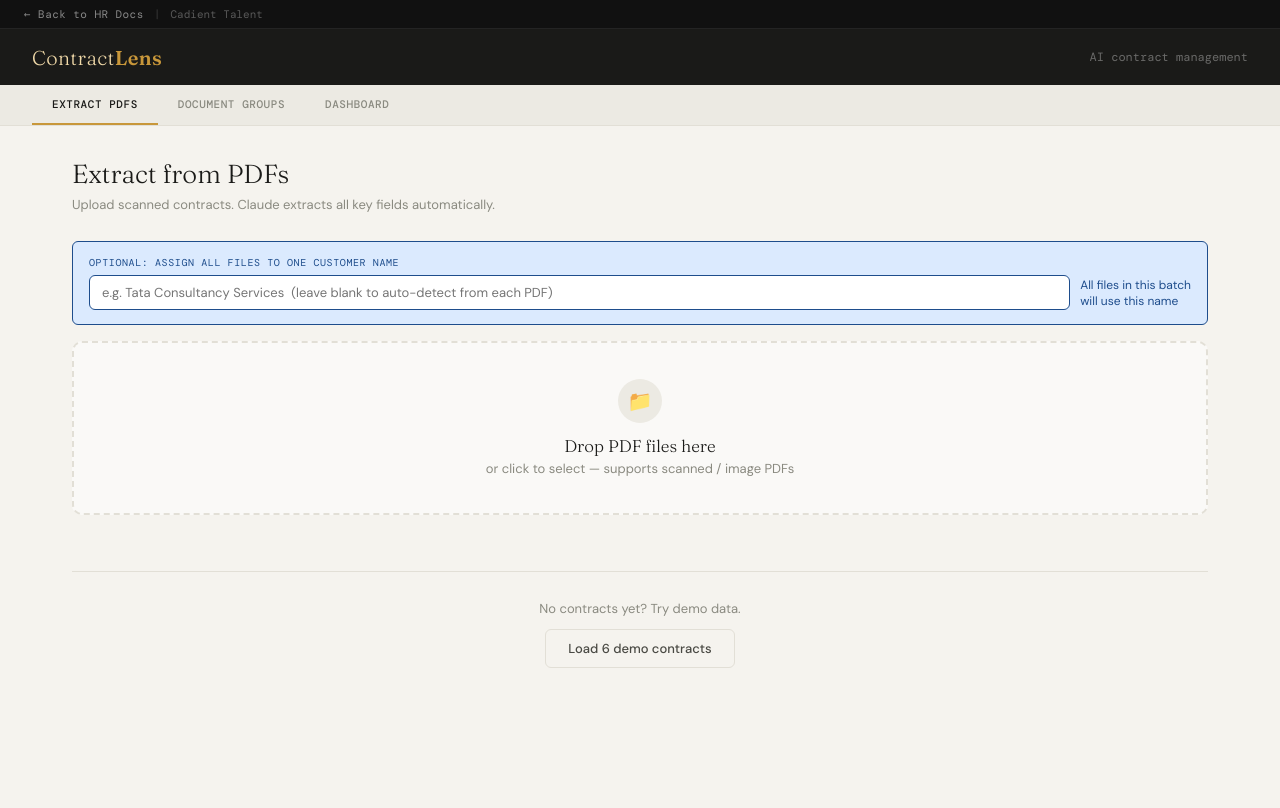
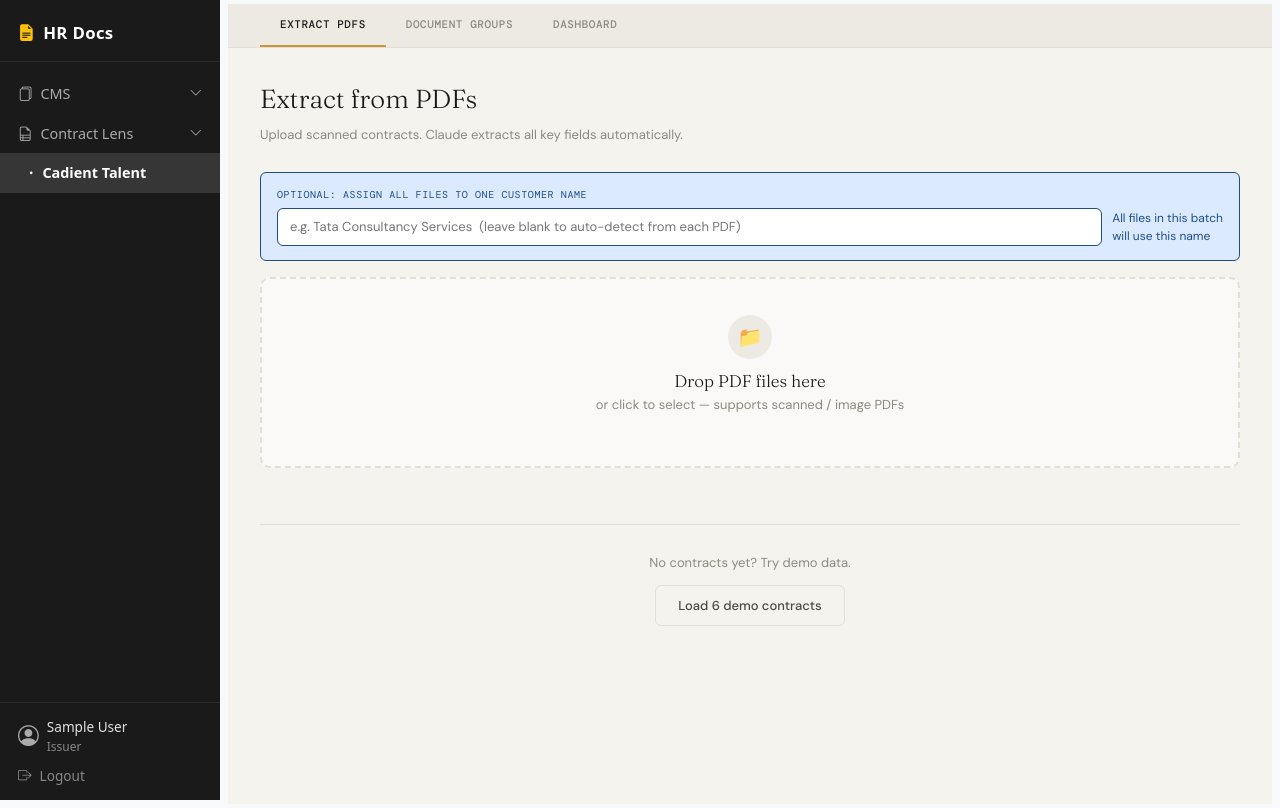
Before and after one commit to raman2324/CMS-AMS, a Django app: page /documents/contract-lens/cadient/ in a window 1280 px wide. Before the commit the page ends 668 px from the top, so only its background shows below. Run offline with Django 5.2, Linux system fonts and the light colour scheme; the visitor is signed in with stand-in values (Sample User, id 1); some libraries are stand-ins or nearby versions.

Commit message:
CMS & Contract lens separated

````diff
--- a/documents/urls.py
+++ b/documents/urls.py
@@ -33,6 +33,7 @@ urlpatterns = [
     path("manage/templates/convert-docx/", manage_views.manage_template_convert_docx, name="manage_template_convert_docx"),
 
     # Contract Lens
+    path("contract-lens/audit/", views.ContractLensAuditLogView.as_view(), name="contractlens_audit"),
     path("contract-lens/cadient/", views.cadient_talent_view, name="cadient_talent"),
     path("contract-lens/api/extract/", views.cadient_talent_extract, name="cadient_talent_extract"),
     path("contract-lens/api/analyse-group/", views.cadient_talent_analyse_group, name="cadient_talent_analyse_group"),
--- a/documents/views.py
+++ b/documents/views.py
@@ -511,8 +511,8 @@ def document_download(request, pk):
 
 class AuditLogView(LoginRequiredMixin, View):
     """
-    Dedicated audit log page — Finance Head and Viewer only.
-    Issuers and Admins get 403 (they operate the tool, they don't audit it).
+    CMS audit log — Documents + Other Documents events only (excludes Contract Lens).
+    Finance Head and Viewer only.
     """
     template_name = "documents/audit.html"
 
@@ -520,7 +520,12 @@ class AuditLogView(LoginRequiredMixin, View):
         if request.user.role not in (User.ROLE_FINANCE_HEAD, User.ROLE_VIEWER):
             raise PermissionDenied
 
-        qs = AuditEvent.objects.select_related("actor").order_by("-occurred_at")
+        qs = (
+            AuditEvent.objects
+            .exclude(event_type__startswith="contractlens.")
+            .select_related("actor")
+            .order_by("-occurred_at")
+        )
 
         # Filters
         event_type_filter = request.GET.get("event_type", "").strip()
@@ -546,9 +551,70 @@ class AuditLogView(LoginRequiredMixin, View):
         paginator = Paginator(qs, 50)
         page_obj = paginator.get_page(request.GET.get("page"))
 
+        cms_event_types = [
+            (v, l) for v, l in AuditEvent.EVENT_TYPES
+            if not v.startswith("contractlens.")
+        ]
+
         return render(request, self.template_name, {
             "page_obj": page_obj,
-            "event_types": AuditEvent.EVENT_TYPES,
+            "event_types": cms_event_types,
+            "event_type_filter": event_type_filter,
+            "actor_filter": actor_filter,
+            "date_from": date_from,
+            "date_to": date_to,
+        })
+
+
+class ContractLensAuditLogView(LoginRequiredMixin, View):
+    """
+    Contract Lens audit log — contractlens.* events only.
+    Finance Head and Viewer only.
+    """
+    template_name = "documents/contractlens_audit.html"
+
+    def get(self, request):
+        if request.user.role not in (User.ROLE_FINANCE_HEAD, User.ROLE_VIEWER):
+            raise PermissionDenied
+
+        qs = (
+            AuditEvent.objects
+            .filter(event_type__startswith="contractlens.")
+            .select_related("actor")
+            .order_by("-occurred_at")
+        )
+
+        event_type_filter = request.GET.get("event_type", "").strip()
+        if event_type_filter:
+            qs = qs.filter(event_type=event_type_filter)
+
+        actor_filter = request.GET.get("actor", "").strip()
+        if actor_filter:
+            qs = qs.filter(
+                Q(actor__username__icontains=actor_filter) |
+                Q(actor__first_name__icontains=actor_filter) |
+                Q(actor__last_name__icontains=actor_filter)
+            )
+
+        date_from = request.GET.get("date_from", "").strip()
+        if date_from:
+            qs = qs.filter(occurred_at__date__gte=date_from)
+
+        date_to = request.GET.get("date_to", "").strip()
+        if date_to:
+            qs = qs.filter(occurred_at__date__lte=date_to)
+
+        paginator = Paginator(qs, 50)
+        page_obj = paginator.get_page(request.GET.get("page"))
+
+        cl_event_types = [
+            (v, l) for v, l in AuditEvent.EVENT_TYPES
+            if v.startswith("contractlens.")
+        ]
+
+        return render(request, self.template_name, {
+            "page_obj": page_obj,
+            "event_types": cl_event_types,
             "event_type_filter": event_type_filter,
             "actor_filter": actor_filter,
             "date_from": date_from,
--- a/templates/base.html
+++ b/templates/base.html
@@ -25,20 +25,34 @@
     </div>
 
     <nav class="sidebar-nav">
-      <a class="sidebar-link {% if request.resolver_match.url_name == 'list' %}active{% endif %}"
+
+      <!-- CMS Section -->
+      <button class="sidebar-link w-100 text-start border-0 bg-transparent d-flex align-items-center"
+              type="button"
+              data-bs-toggle="collapse"
+              data-bs-target="#cmsMenu"
+              aria-expanded="{% if request.resolver_match.url_name == 'list' and request.resolver_match.app_name == 'documents' or request.resolver_match.app_name == 'uploads' or request.resolver_match.url_name == 'audit' %}true{% else %}false{% endif %}"
+              aria-controls="cmsMenu">
+        <i class="bi bi-files me-2"></i>CMS
+        <i class="bi bi-chevron-down ms-auto small {% if request.resolver_match.url_name == 'list' and request.resolver_match.app_name == 'documents' or request.resolver_match.app_name == 'uploads' or request.resolver_match.url_name == 'audit' %}rotate-180{% endif %}"></i>
+      </button>
+      <div class="collapse {% if request.resolver_match.url_name == 'list' and request.resolver_match.app_name == 'documents' or request.resolver_match.app_name == 'uploads' or request.resolver_match.url_name == 'audit' %}show{% endif %}" id="cmsMenu">
+        <a class="sidebar-link ps-4 {% if request.resolver_match.url_name == 'list' and request.resolver_match.app_name == 'documents' %}active{% endif %}"
            href="{% url 'documents:list' %}">
-        <i class="bi bi-files me-2"></i>Documents
+          <i class="bi bi-dot me-1"></i>Documents
         </a>
-      <a class="sidebar-link {% if request.resolver_match.app_name == 'uploads' %}active{% endif %}"
+        <a class="sidebar-link ps-4 {% if request.resolver_match.app_name == 'uploads' %}active{% endif %}"
            href="{% url 'uploads:list' %}">
-        <i class="bi bi-folder2-open me-2"></i>Other Documents
+          <i class="bi bi-dot me-1"></i>Other Documents
         </a>
         {% if user.role == 'finance_head' or user.role == 'viewer' %}
-      <a class="sidebar-link {% if request.resolver_match.url_name == 'audit' %}active{% endif %}"
+        <a class="sidebar-link ps-4 {% if request.resolver_match.url_name == 'audit' %}active{% endif %}"
            href="{% url 'documents:audit' %}">
-        <i class="bi bi-shield-check me-2"></i>Audit Log
+          <i class="bi bi-dot me-1"></i>Audit Log
         </a>
         {% endif %}
+      </div>
+
       {% if user.role == 'finance_head' %}
       <a class="sidebar-link {% if 'manage' in request.path %}active{% endif %}"
          href="{% url 'documents:manage_dashboard' %}">
@@ -55,15 +69,22 @@
               aria-expanded="{% if 'contract-lens' in request.path %}true{% else %}false{% endif %}"
               aria-controls="contractLensMenu">
         <i class="bi bi-file-earmark-ruled me-2"></i>Contract Lens
-        <i class="bi bi-chevron-down ms-auto small {% if 'contract-lens' in request.path %}rotate-180{% endif %}" id="cl-chevron"></i>
+        <i class="bi bi-chevron-down ms-auto small {% if 'contract-lens' in request.path %}rotate-180{% endif %}"></i>
       </button>
       <div class="collapse {% if 'contract-lens' in request.path %}show{% endif %}" id="contractLensMenu">
         <a class="sidebar-link ps-4 {% if 'cadient' in request.path %}active{% endif %}"
            href="{% url 'documents:cadient_talent' %}">
           <i class="bi bi-dot me-1"></i>Cadient Talent
         </a>
+        {% if user.role == 'finance_head' or user.role == 'viewer' %}
+        <a class="sidebar-link ps-4 {% if request.resolver_match.url_name == 'contractlens_audit' %}active{% endif %}"
+           href="{% url 'documents:contractlens_audit' %}">
+          <i class="bi bi-dot me-1"></i>Audit Log
+        </a>
+        {% endif %}
       </div>
       {% endif %}
+
     </nav>
 
     <div class="sidebar-footer">
--- a/templates/contractlens/cadient_talent_app.html
+++ b/templates/contractlens/cadient_talent_app.html
@@ -1,9 +1,7 @@
-<!DOCTYPE html>
-<html lang="en">
-<head>
-<meta charset="UTF-8">
-<meta name="viewport" content="width=device-width, initial-scale=1.0">
-<title>ContractLens</title>
+{% extends "base.html" %}
+{% block title %}Cadient Talent — Contract Lens — HR Docs{% endblock %}
+
+{% block extra_head %}
 <link href="https://fonts.googleapis.com/css2?family=DM+Mono:wght@400;500&family=Fraunces:ital,opsz,wght@0,9..144,300;0,9..144,600;1,9..144,300&family=DM+Sans:wght@300;400;500&display=swap" rel="stylesheet">
 <style>
 :root {
@@ -16,39 +14,31 @@
   --blue:#1e4d8c;--blue-lt:#dbeafe;
   --r:6px;
 }
-*{box-sizing:border-box;margin:0;padding:0;}
-body{font-family:'DM Sans',sans-serif;background:var(--paper);color:var(--ink);min-height:100vh;font-size:14px;}
-.header{background:var(--ink);padding:0 32px;display:flex;align-items:center;justify-content:space-between;height:56px;}
-.logo{font-family:'Fraunces',serif;font-size:20px;font-weight:300;color:var(--gold-lt);letter-spacing:.02em;}
-.logo span{color:var(--gold);font-weight:600;}
+.cl-app{font-family:'DM Sans',sans-serif;background:var(--paper);color:var(--ink);font-size:14px;min-height:calc(100vh - 0px);margin:-24px;padding:0;}
 .tabs{display:flex;background:var(--paper2);border-bottom:1px solid var(--paper3);padding:0 32px;}
 .tab{padding:12px 20px;font-size:11px;font-weight:500;color:var(--ink3);cursor:pointer;border-bottom:2px solid transparent;transition:all .15s;letter-spacing:.05em;font-family:'DM Mono',monospace;text-transform:uppercase;white-space:nowrap;}
 .tab:hover{color:var(--ink);}
 .tab.active{color:var(--ink);border-bottom-color:var(--gold);}
-.main{padding:32px;max-width:1200px;margin:0 auto;}
+.cl-main{padding:32px;max-width:1200px;margin:0 auto;}
 .panel{display:none;}.panel.active{display:block;}
 .section-title{font-family:'Fraunces',serif;font-size:26px;font-weight:300;margin-bottom:6px;}
 .section-sub{color:var(--ink3);font-size:13px;margin-bottom:28px;}
-/* API bar */
 .api-bar{background:var(--ink);border-radius:var(--r);padding:14px 18px;display:flex;align-items:center;gap:12px;margin-bottom:28px;}
 .api-bar label{color:var(--gold-lt);font-family:'DM Mono',monospace;font-size:11px;white-space:nowrap;letter-spacing:.06em;text-transform:uppercase;}
 .api-bar input{flex:1;background:rgba(255,255,255,.08);border:1px solid rgba(255,255,255,.12);border-radius:4px;padding:7px 12px;color:#fff;font-family:'DM Mono',monospace;font-size:12px;outline:none;}
 .api-bar input:focus{border-color:var(--gold);}
 .api-bar input::placeholder{color:rgba(255,255,255,.3);}
-/* Buttons */
 .btn{display:inline-flex;align-items:center;gap:8px;padding:10px 22px;border-radius:var(--r);font-size:13px;font-weight:500;cursor:pointer;border:none;transition:all .15s;font-family:'DM Sans',sans-serif;}
 .btn-primary{background:var(--ink);color:#fff;}.btn-primary:hover{background:#2d2d28;}.btn-primary:disabled{opacity:.4;cursor:not-allowed;}
 .btn-outline{background:transparent;border:1px solid var(--paper3);color:var(--ink2);}.btn-outline:hover{border-color:var(--ink3);}
 .btn-gold{background:var(--gold);color:#fff;}.btn-gold:hover{background:#b8872e;}
 .btn-blue{background:var(--blue);color:#fff;}.btn-blue:hover{background:#163a6b;}
 .btn-sm{padding:6px 14px;font-size:12px;}
-/* Upload */
 .upload-zone{border:2px dashed var(--paper3);border-radius:10px;padding:36px;text-align:center;cursor:pointer;transition:all .2s;background:rgba(255,255,255,.5);margin-bottom:16px;}
 .upload-zone:hover,.upload-zone.drag{border-color:var(--gold);background:rgba(200,151,58,.06);}
 .upload-icon{width:44px;height:44px;margin:0 auto 12px;background:var(--paper2);border-radius:50%;display:flex;align-items:center;justify-content:center;font-size:20px;}
 .upload-zone h3{font-family:'Fraunces',serif;font-weight:300;font-size:17px;margin-bottom:4px;}
 .upload-zone p{color:var(--ink3);font-size:13px;}
-/* Queue */
 .queue{margin-bottom:16px;display:flex;flex-direction:column;gap:8px;}
 .queue-item{background:#fff;border:1px solid var(--paper3);border-radius:var(--r);padding:10px 14px;display:flex;align-items:flex-start;gap:10px;}
 .fname{flex:1;font-family:'DM Mono',monospace;font-size:12px;color:var(--ink2);min-width:0;}
@@ -59,7 +49,6 @@ body{font-family:'DM Sans',sans-serif;background:var(--paper);color:var(--ink);m
 .badge-error{background:var(--red-lt);color:var(--red);}
 .prog-wrap{background:var(--paper2);border-radius:4px;height:5px;overflow:hidden;margin-top:5px;}
 .prog-fill{height:100%;background:var(--gold);border-radius:4px;transition:width .3s;}
-/* Group builder */
 .group-builder{background:#fff;border:1px solid var(--paper3);border-radius:10px;overflow:hidden;margin-bottom:28px;}
 .gb-header{padding:16px 20px;background:var(--blue);display:flex;align-items:center;justify-content:space-between;gap:12px;}
 .gb-header h3{font-family:'Fraunces',serif;font-weight:300;font-size:17px;color:#fff;}
@@ -83,14 +72,12 @@ body{font-family:'DM Sans',sans-serif;background:var(--paper);color:var(--ink);m
 .dt-other{background:var(--paper2);color:var(--ink3);}
 .gfile-rm{background:none;border:none;color:var(--ink3);cursor:pointer;font-size:16px;line-height:1;padding:0 4px;flex-shrink:0;}
 .gfile-rm:hover{color:var(--red);}
-/* Groups list */
 .groups-list{display:flex;flex-direction:column;gap:10px;margin-bottom:24px;}
 .group-card{background:#fff;border:1px solid var(--paper3);border-radius:8px;overflow:hidden;}
 .gc-header{padding:12px 16px;display:flex;align-items:center;gap:10px;cursor:pointer;border-bottom:1px solid transparent;}
 .gc-header:hover{background:#faf9f6;}
 .gc-name{flex:1;font-weight:500;font-size:14px;}
 .gc-files-body{padding:10px 16px 14px;flex-direction:column;gap:6px;}
-/* Stats */
 .stats-grid{display:grid;grid-template-columns:repeat(4,1fr);gap:16px;margin-bottom:28px;}
 .stat-card{background:#fff;border:1px solid var(--paper3);border-radius:8px;padding:20px;position:relative;overflow:hidden;}
 .stat-card::before{content:'';position:absolute;left:0;top:0;bottom:0;width:3px;border-radius:3px 0 0 3px;}
@@ -101,7 +88,6 @@ body{font-family:'DM Sans',sans-serif;background:var(--paper);color:var(--ink);m
 .stat-label{font-family:'DM Mono',monospace;font-size:10px;text-transform:uppercase;letter-spacing:.08em;color:var(--ink3);margin-bottom:8px;}
 .stat-value{font-family:'Fraunces',serif;font-size:36px;font-weight:600;line-height:1;}
 .stat-sub{font-size:12px;color:var(--ink3);margin-top:4px;}
-/* Table */
 .table-wrap{background:#fff;border:1px solid var(--paper3);border-radius:8px;overflow:hidden;margin-bottom:28px;}
 .table-header{padding:16px 20px;display:flex;align-items:center;justify-content:space-between;border-bottom:1px solid var(--paper2);gap:12px;flex-wrap:wrap;}
 .table-title{font-family:'Fraunces',serif;font-size:16px;font-weight:300;}
@@ -125,17 +111,14 @@ tbody td{padding:11px 14px;vertical-align:middle;}
 .days-ok{color:var(--green);}.days-warn{color:var(--amber);}.days-over{color:var(--red);}
 .row-act{background:none;border:none;color:var(--ink3);cursor:pointer;padding:4px 8px;border-radius:4px;font-size:17px;line-height:1;transition:all .1s;}
 .row-act:hover{background:var(--paper2);color:var(--ink);}
-/* Timeline */
 .tl-wrap{background:#fff;border:1px solid var(--paper3);border-radius:8px;overflow:hidden;margin-bottom:28px;}
 .tl-head{padding:16px 20px;border-bottom:1px solid var(--paper2);font-family:'Fraunces',serif;font-size:16px;font-weight:300;}
-/* Alerts */
 .alerts-wrap{background:#fff;border:1px solid var(--paper3);border-radius:8px;overflow:hidden;margin-bottom:28px;}
 .alert-row{display:flex;align-items:center;gap:14px;padding:12px 20px;border-bottom:1px solid var(--paper2);}
 .alert-row:last-child{border-bottom:none;}
 .alert-text{flex:1;font-size:13px;}
 .alert-text strong{font-weight:500;}
 .alert-days{font-family:'DM Mono',monospace;font-size:12px;font-weight:500;color:var(--amber);}
-/* Modal */
 .moverlay{display:none;position:fixed;inset:0;background:rgba(26,26,24,.6);z-index:1000;align-items:center;justify-content:center;backdrop-filter:blur(2px);}
 .moverlay.open{display:flex;}
 .modal{background:#fff;border-radius:10px;width:620px;max-width:96vw;max-height:90vh;overflow-y:auto;box-shadow:0 20px 60px rgba(0,0,0,.2);}
@@ -150,15 +133,12 @@ tbody td{padding:11px 14px;vertical-align:middle;}
 .fgrid{display:grid;grid-template-columns:1fr 1fr;gap:12px 20px;}
 .src-doc-row{display:flex;align-items:center;gap:8px;background:var(--paper);border:1px solid var(--paper3);border-radius:var(--r);padding:8px 12px;margin-bottom:6px;}
 .src-doc-name{flex:1;font-size:12px;font-family:'DM Mono',monospace;color:var(--ink2);}
-/* Empty */
 .empty{text-align:center;padding:56px 20px;color:var(--ink3);}
 .empty-icon{font-size:36px;margin-bottom:12px;opacity:.4;}
 .empty h3{font-family:'Fraunces',serif;font-weight:300;font-size:20px;color:var(--ink2);margin-bottom:6px;}
 .empty p{font-size:13px;}
-/* Toast */
-.toast{position:fixed;bottom:24px;right:24px;background:var(--ink);color:#fff;padding:12px 18px;border-radius:var(--r);font-size:13px;z-index:2000;transition:all .3s;opacity:0;transform:translateY(8px);}
-.toast.show{opacity:1;transform:translateY(0);}
-/* Edit mode */
+.cl-toast{position:fixed;bottom:24px;right:24px;background:var(--ink);color:#fff;padding:12px 18px;border-radius:var(--r);font-size:13px;z-index:2000;transition:all .3s;opacity:0;transform:translateY(8px);}
+.cl-toast.show{opacity:1;transform:translateY(0);}
 .edit-field{width:100%;border:1px solid var(--paper3);border-radius:var(--r);padding:7px 10px;font-size:13px;font-family:'DM Sans',sans-serif;background:#fff;color:var(--ink);outline:none;transition:border-color .15s;}
 .edit-field:focus{border-color:var(--blue);}
 .edit-field.changed{border-color:var(--amber);background:var(--amber-lt);}
@@ -166,31 +146,24 @@ select.edit-field{cursor:pointer;}
 textarea.edit-field{resize:vertical;min-height:72px;line-height:1.5;}
 .field-edit-wrap{position:relative;}
 .edit-mode-badge{display:inline-flex;align-items:center;gap:6px;font-size:11px;font-family:'DM Mono',monospace;padding:3px 10px;border-radius:20px;background:var(--amber-lt);color:var(--amber);font-weight:500;}
-::-webkit-scrollbar{width:6px;height:6px;}
-::-webkit-scrollbar-track{background:transparent;}
-::-webkit-scrollbar-thumb{background:var(--paper3);border-radius:3px;}
-@media(max-width:800px){.stats-grid{grid-template-columns:1fr 1fr;}.main,.header,.tabs{padding-left:20px;padding-right:20px;}}
+.cl-app ::-webkit-scrollbar{width:6px;height:6px;}
+.cl-app ::-webkit-scrollbar-track{background:transparent;}
+.cl-app ::-webkit-scrollbar-thumb{background:var(--paper3);border-radius:3px;}
+@media(max-width:800px){.stats-grid{grid-template-columns:1fr 1fr;}.cl-main,.tabs{padding-left:20px;padding-right:20px;}}
 @media(max-width:500px){.stats-grid{grid-template-columns:1fr;}}
 </style>
-</head>
-<body>
-<div style="background:#111;padding:6px 24px;display:flex;align-items:center;gap:12px;border-bottom:1px solid rgba(255,255,255,.08);">
-  <a href="/documents/" style="color:rgba(255,255,255,.5);font-size:11px;font-family:'DM Mono',monospace;text-decoration:none;display:flex;align-items:center;gap:6px;letter-spacing:.04em;transition:color .15s;" onmouseover="this.style.color='#f0d9a8'" onmouseout="this.style.color='rgba(255,255,255,.5)'">
-    &#8592; Back to HR Docs
-  </a>
-  <span style="color:rgba(255,255,255,.15);font-size:12px;">|</span>
-  <span style="color:rgba(255,255,255,.3);font-size:11px;font-family:'DM Mono',monospace;">Cadient Talent</span>
-</div>
-<div class="header">
-  <div class="logo">Contract<span>Lens</span></div>
-  <div style="color:rgba(255,255,255,.35);font-size:12px;font-family:'DM Mono',monospace;">AI contract management</div>
-</div>
+{% endblock %}
+
+{% block content %}
+<div class="cl-app">
+
 <div class="tabs">
   <div class="tab active" onclick="switchTab('extract')">Extract PDFs</div>
   <div class="tab" onclick="switchTab('groups')">Document Groups</div>
   <div class="tab" onclick="switchTab('dashboard')">Dashboard</div>
 </div>
-<div class="main">
+
+<div class="cl-main">
 
 <!-- EXTRACT -->
 <div class="panel active" id="panel-extract">
@@ -318,7 +291,7 @@ textarea.edit-field{resize:vertical;min-height:72px;line-height:1.5;}
     <div id="table-body"></div>
   </div>
 </div>
-</div>
+</div><!-- /.cl-main -->
 
 <!-- Modal -->
 <div class="moverlay" id="modal" onclick="if(event.target===this)this.classList.remove('open')">
@@ -330,7 +303,9 @@ textarea.edit-field{resize:vertical;min-height:72px;line-height:1.5;}
     <div class="modal-body" id="m-body"></div>
   </div>
 </div>
-<div class="toast" id="toast"></div>
+<div class="cl-toast" id="toast"></div>
+
+</div><!-- /.cl-app -->
 
 <script>
 // — IndexedDB ————————————————————————————————————
@@ -435,7 +410,6 @@ async function extractAll(){
 
 function toB64(file){return new Promise((res,rej)=>{const r=new FileReader();r.onload=()=>res(r.result.split(',')[1]);r.onerror=()=>rej(new Error('Read failed'));r.readAsDataURL(file);});}
 function toText(file){return new Promise((res,rej)=>{const r=new FileReader();r.onload=()=>res(r.result);r.onerror=()=>rej(new Error('Read failed'));r.readAsText(file);});}
-
 
 function parseContract(txt,fname,overrideName){
   let raw=txt.replace(/```json|```/g,'').trim();
@@ -675,7 +649,6 @@ function mergeWithoutAI(toMerge, name){
   const earliestStart = toMerge.map(c=>c.start_date).filter(Boolean).sort()[0]||null;
   const groupFiles = toMerge.flatMap(c=>c.group_files||[{name:c.source_file||c.id,type:'contract'}]);
   const fdesc = toMerge.map(c=>c.source_file||c.customer_name).join(', ');
-
   const merged = {
     id:'C-'+Date.now().toString(36).toUpperCase(),
     customer_name:name,
@@ -694,7 +667,6 @@ function mergeWithoutAI(toMerge, name){
     is_group:true,
     group_files:groupFiles
   };
-
   const idsToRemove = new Set(toMerge.map(c=>c.id));
   contracts = contracts.filter(c=>!idsToRemove.has(c.id));
   contracts.push(merged);
@@ -1127,5 +1099,4 @@ window.addEventListener('DOMContentLoaded',()=>{
   updateBtn();
 });
 </script>
-</body>
-</html>
+{% endblock %}
````
Also changed, not shown: templates/documents/audit.html (+2 -10 lines), templates/documents/contractlens_audit.html (added, +153 -0 lines), templates/manage/templates.html (+0 -9 lines), .claude/settings.json. Lines whose indentation alone changed are shown as unchanged.
